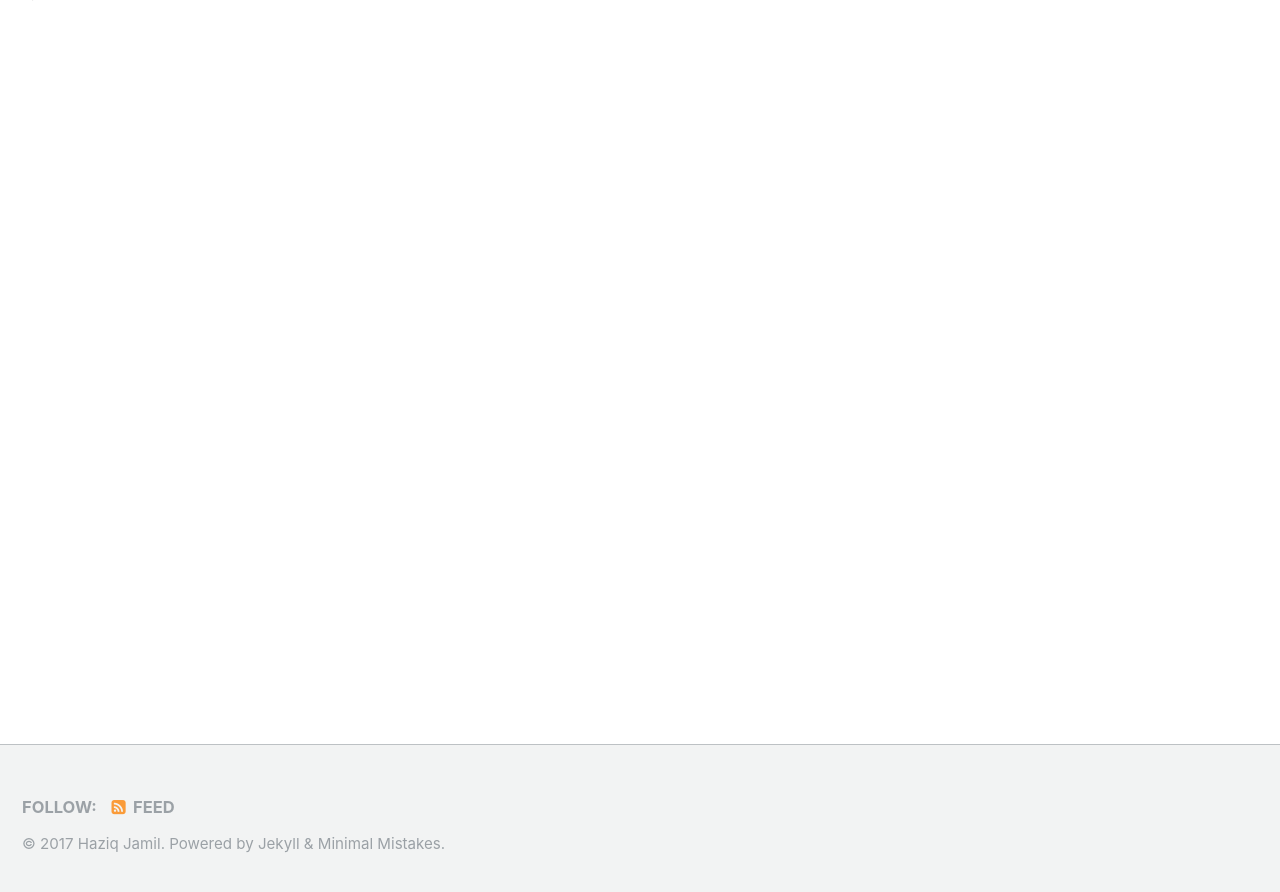
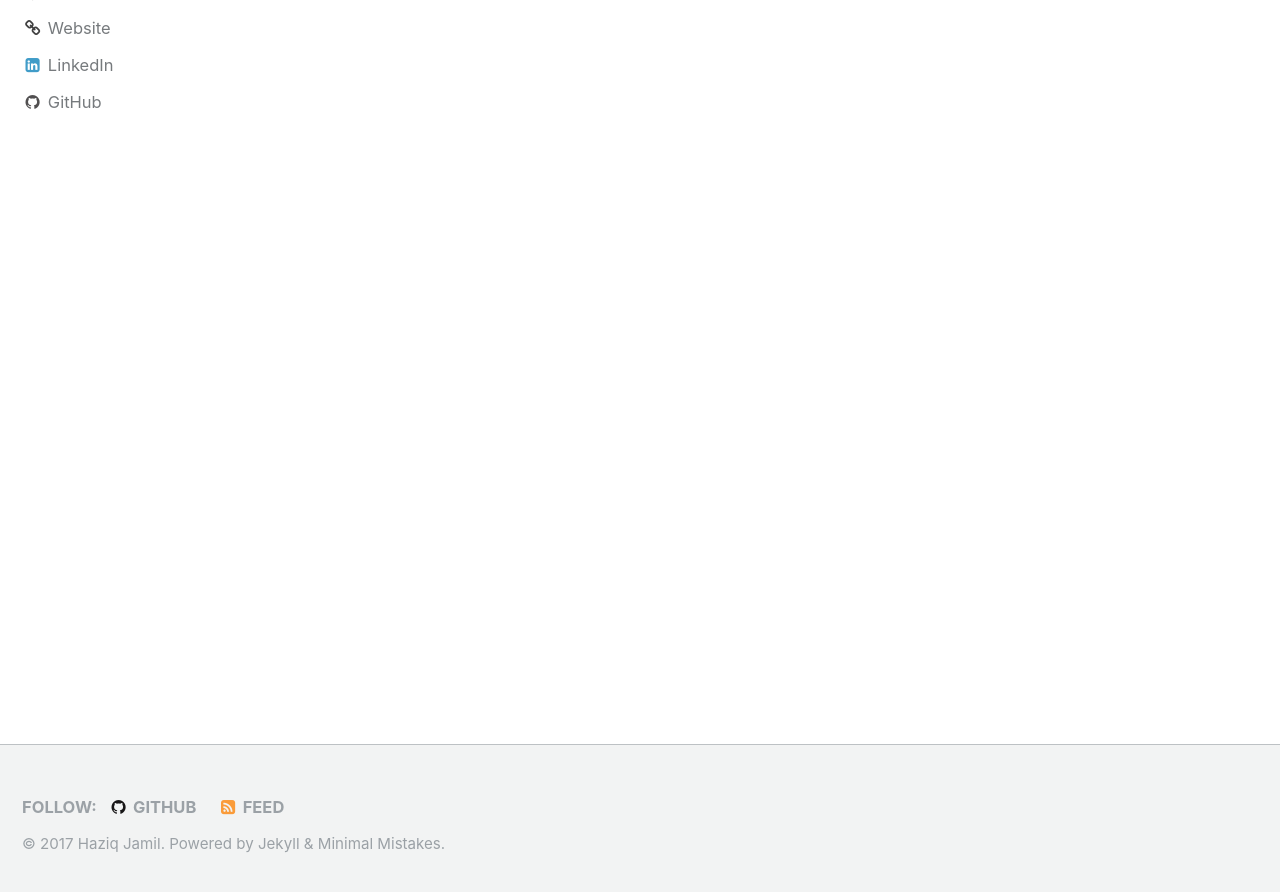
Before and after one commit to haziqj/phd-poster, a Jekyll site: the page built from docs/index.html, in a window 1280 px wide and 900 px high, scrolled down 254 px. Shown: the top 892 px of the window. Built offline with Jekyll 4.4.1, drawn with Linux system fonts in a browser that asks for light colours; the list of posts is cut into pages by our own code; part of the change alters nothing that is shown.

Commit message:
More updates

```diff
--- a/docs/_config.yml
+++ b/docs/_config.yml
@@ -13,7 +13,7 @@ name                     : "Haziq Jamil"
 description              : "A website for my PhD poster."
 url                      : "https://haziqj.github.io"
 baseurl                  : "/phd-poster"
-repository               : # GitHub username/repo-name e.g. "mmistakes/minimal-mistakes"
+repository               : "haziqj/phd-poster"
 teaser                   : # path of fallback teaser image, e.g. "/assets/images/500x300.png"
 # breadcrumbs            : false # true, false (default)
 words_per_minute         : 200
@@ -82,20 +82,20 @@ author:
   bio              : "Research student in Statistics"
   location         : "London"
   email            :
-  uri              :
+  uri              : "http://haziqj.ml"
   bitbucket        :
   codepen          :
   dribbble         :
   flickr           :
   facebook         :
   foursquare       :
-  github           :
+  github           : "https://github.com/haziqj"
   gitlab           :
   google_plus      :
   keybase          :
   instagram        :
   lastfm           :
-  linkedin         : # "john-doe-12345678" (the last part of your profile url, e.g. https://www.linkedin.com/in/john-doe-12345678)
+  linkedin         : "haziqjamil"
   pinterest        :
   soundcloud       :
   stackoverflow    : # "123456/username" (the last part of your profile url, e.g. http://stackoverflow.com/users/123456/username)
```
